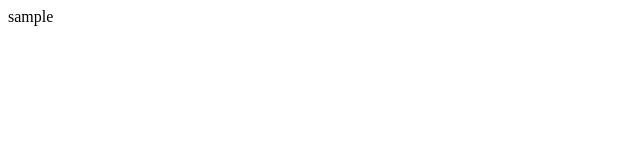
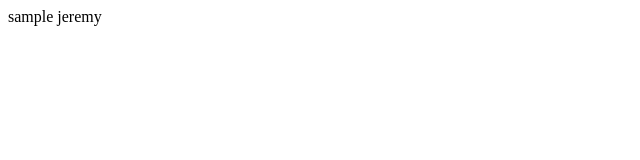
Before and after one commit to kkl10410/javascriptnewlecture, a plain HTML site: page DOM/index.html in a window 1280 px wide. Shown: the full height of the page, 0-640 px from the left. Drawn offline with Linux system fonts and the light colour scheme.

Commit message:
javascriptupdate2

```diff
--- a/DOM/index.html
+++ b/DOM/index.html
@@ -6,6 +6,6 @@
     <title>Document</title>
 </head>
 <body>
-    sample
+    sample  jeremy
 </body>
 </html>
```
